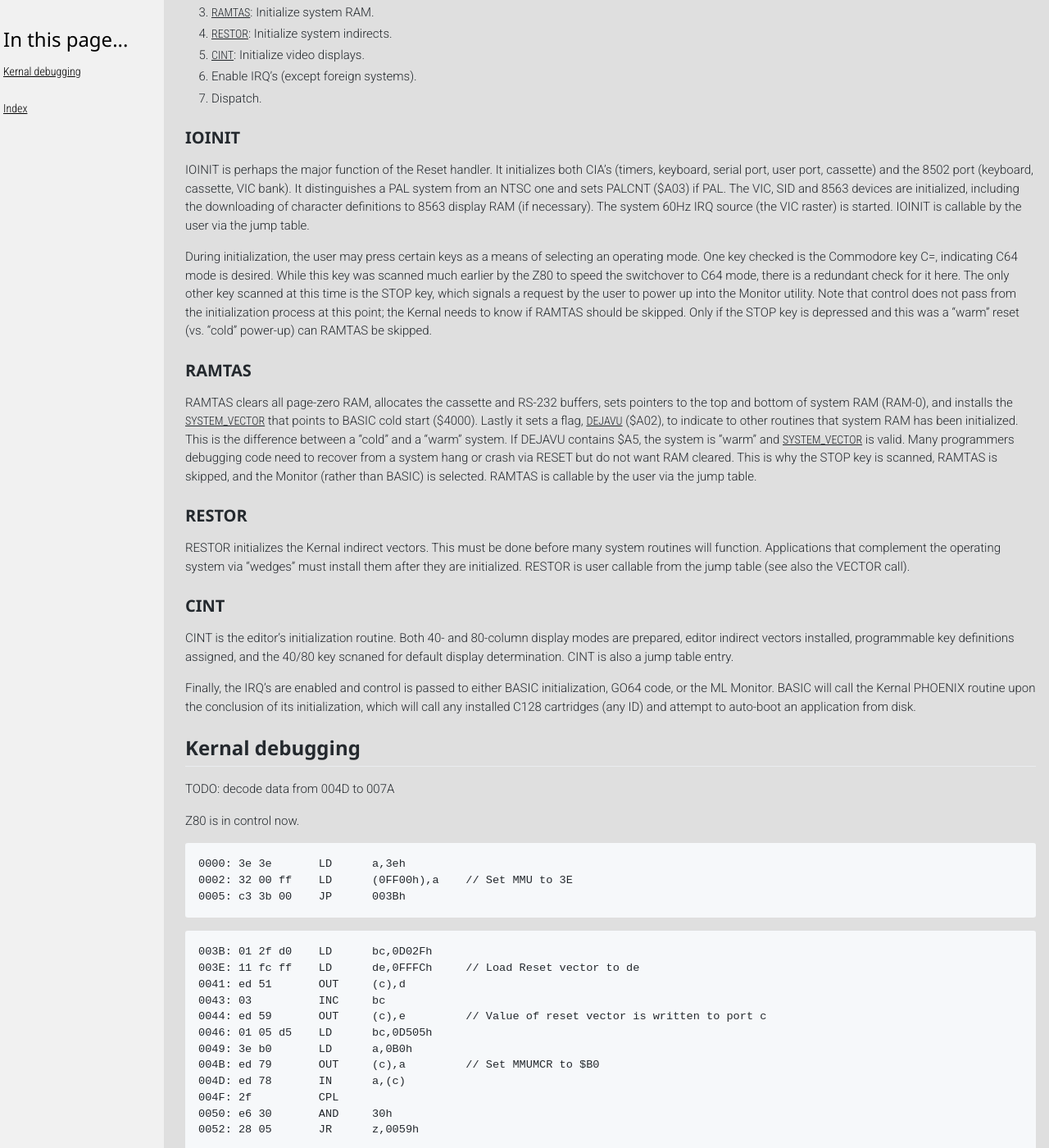
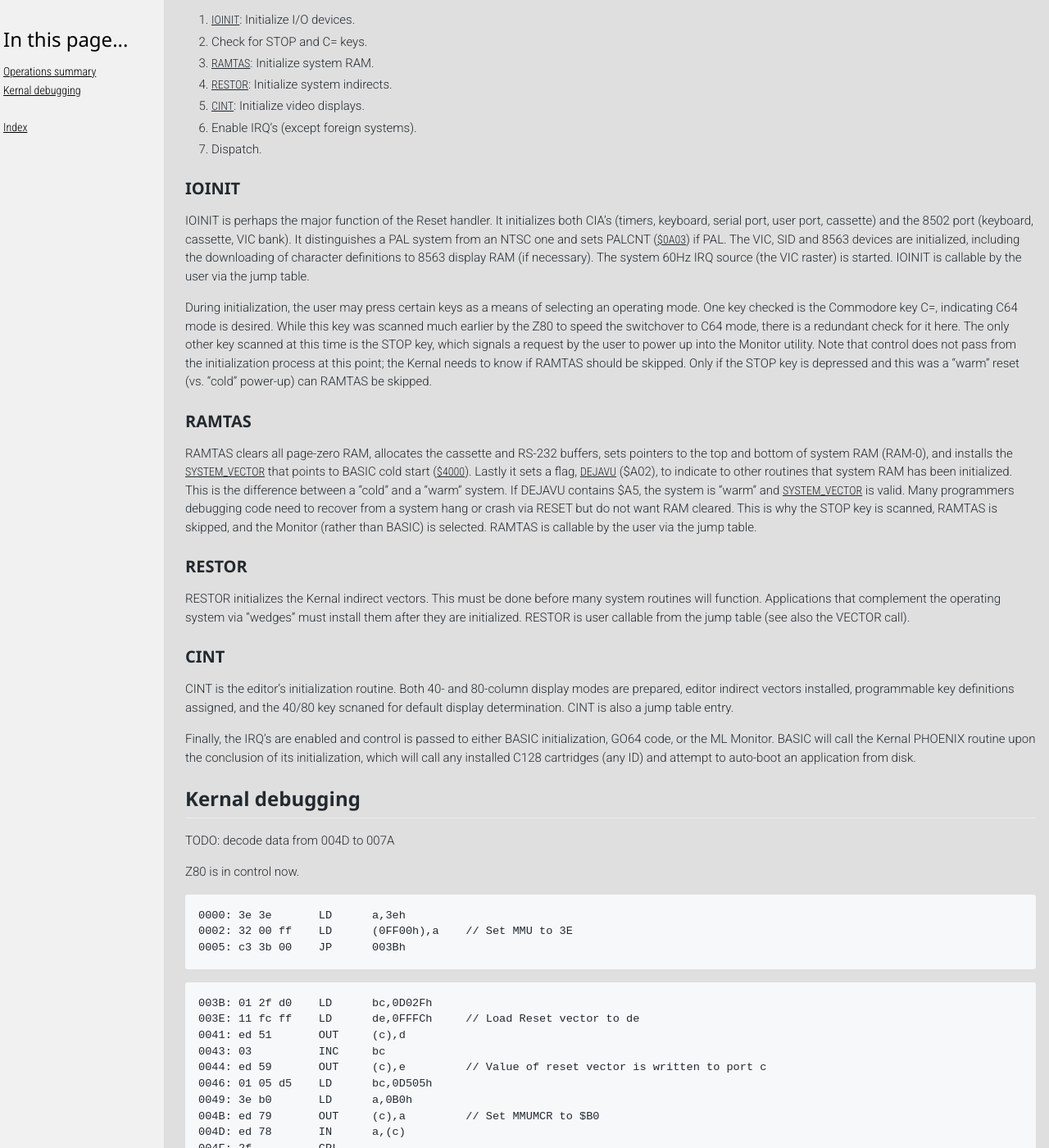
Before and after one commit to c128lib/Reference, a Jekyll site: the page built from StartupSequence.md, in a window 1280 px wide and 1400 px high, scrolled down 1209 px. Shown: the whole window at 82% size. Built offline with Jekyll 4.4.1, drawn with Linux system fonts in a browser that asks for light colours; comment, search, counter and statistics services are not loaded; some of the changed text lies outside the part shown.

Commit message:
Wip on starting sequence

````diff
--- a/StartupSequence.md
+++ b/StartupSequence.md
@@ -4,6 +4,8 @@
 ---
 
 # Startup sequence
+
+## Operations summary
 
 When you first turn on power, the Z80 microprocessor has control before the 8502 is
 allowed to take over.
@@ -16,10 +18,10 @@
 If the Z80 reset routine does
 not find a Commodore 64 cartridge or the Commodore key held down, it jumps to a
 routine it has copied into 65504/$FFE0 in block 0 RAM. That
-routine ends by setting bit 0 of $D505 to %1 to return control to the
+routine ends by setting bit 0 of [$D505](D500#D505) to %1 to return control to the
 8502 for 128 mode.
 
-TODO: where is code for this and other operations before 8502 wakes up
+TODO: summary operation before 8502 start working
 
 When the 8502 finally starts after a reset, the Kernal initialization routine
 START always receives control and immediately performs the following actions:
@@ -82,7 +84,7 @@
 IOINIT is perhaps the major function of the Reset handler. It initializes both CIA's
 (timers, keyboard, serial port, user port, cassette) and the 8502 port (keyboard,
 cassette, VIC bank). It distinguishes a PAL system from an NTSC one and sets
-PALCNT ($A03) if PAL. The VIC, SID and 8563 devices are initialized, including
+PALCNT ([$0A03](0A00#0A03)) if PAL. The VIC, SID and 8563 devices are initialized, including
 the downloading of character definitions to 8563 display RAM (if necessary). The
 system 60Hz IRQ source (the VIC raster) is started. IOINIT is callable by the user
 via the jump table.
@@ -101,7 +103,7 @@
 RAMTAS clears all page-zero RAM, allocates the cassette and RS-232
 buffers, sets pointers to the top and bottom of system RAM (RAM-0), and
 installs the [SYSTEM_VECTOR](0A00#0A00) that points to BASIC cold
-start ($4000). Lastly it sets a flag, [DEJAVU](0A00#0A02) ($A02), to indicate
+start ([$4000](4000#4000)). Lastly it sets a flag, [DEJAVU](0A00#0A02) ($A02), to indicate
 to other routines
 that system RAM has been initialized. This is the difference between a "cold"
 and a "warm" system. If DEJAVU contains $A5, the system is "warm" and
@@ -223,12 +225,12 @@
 0089: 15          DEC     d
 008A: 20 f8       JR      nz,0084h
 
-008C: 21 1a 0d    LD      hl,0D1Ah      // Copies from $0d1a
+008C: 21 1a 0d    LD      hl,0D1Ah      // Copies from $0D1A
 008F: 11 00 11    LD      de,1100h      // to $1100
 0092: 01 08 00    LD      bc,0008h      // $08 bytes
 0095: ed b0       LDIR
-0097: 21 e5 0e    LD      hl,0EE5h      // Copies from $0ee5
-009A: 11 d0 ff    LD      de,0FFD0h     // to $ffd0
+0097: 21 e5 0e    LD      hl,0EE5h      // Copies from $0EE5
+009A: 11 d0 ff    LD      de,0FFD0h     // to $FFD0
 009D: 01 1f 00    LD      bc,001Fh      // $1f (31) bytes
 00A0: ed b0       LDIR                  // These are the copy of z80 and 8502
                                         // surrender routine from kernal to memory
@@ -275,9 +277,8 @@
 0FB4: 00 // $D50A
 ```
 
-From this point, 8502 is in control.
-
-8502 is starting for the first time so program counter is set to
+From this point, 8502 is in control. 8502 is starting for the first time so
+program counter is set to
 <pre>
 .PC = $FFFD * 256 + $FFFC
 </pre>
````
Also changed, not shown: other parts of StartupSequence.md (+19 -19 lines).
